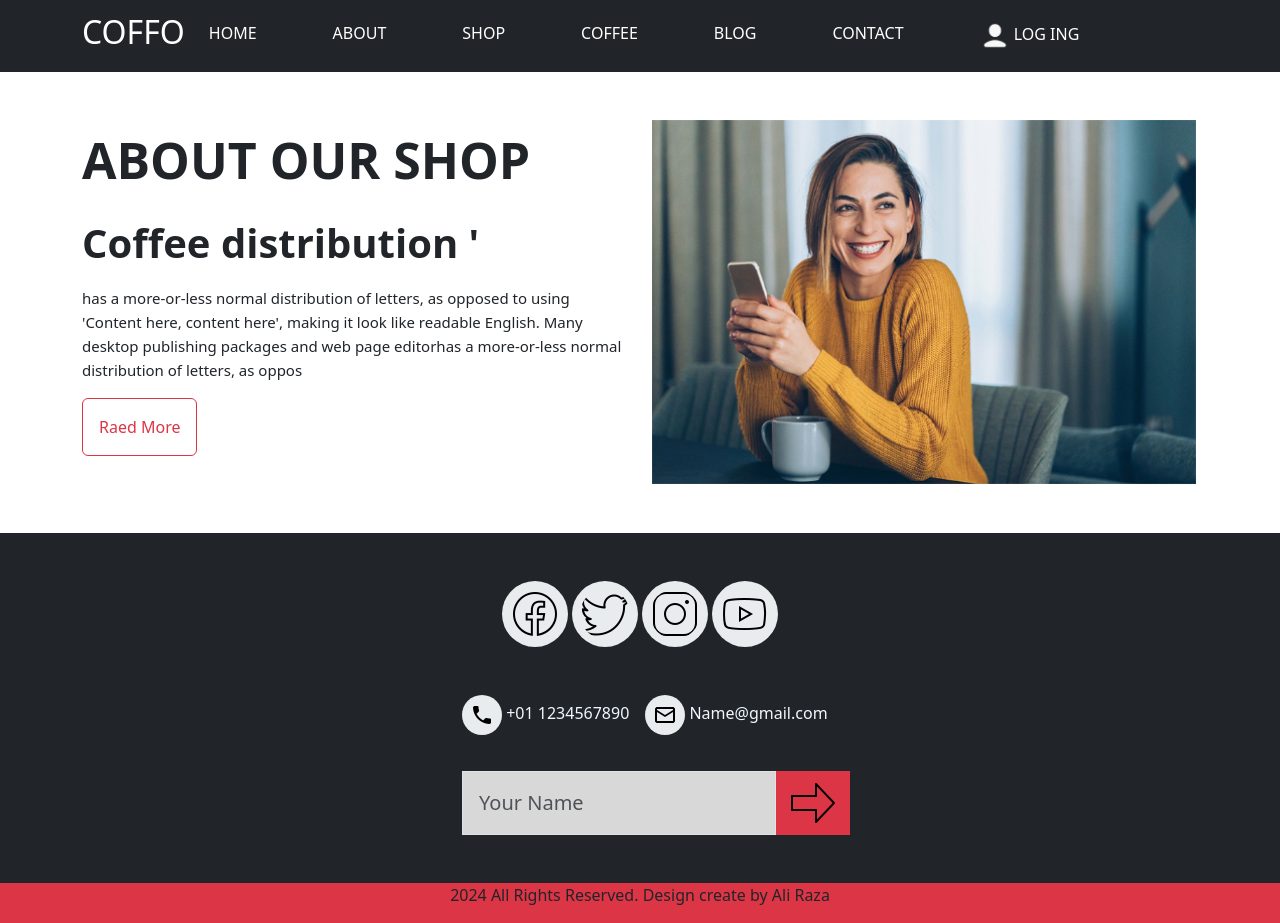
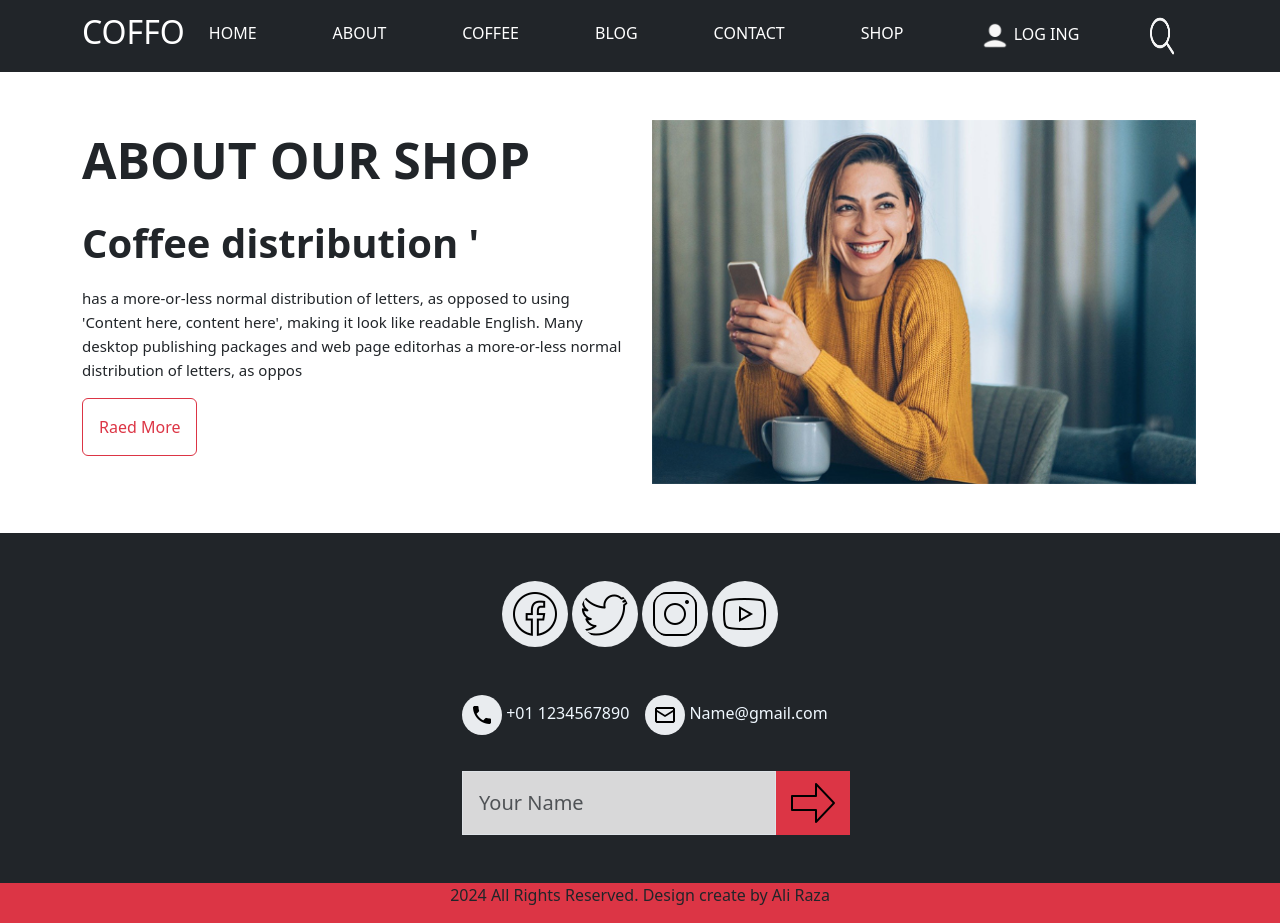
Before and after one commit to AliRaza7411/final-project, a plain HTML site: page about.html in a window 1280 px wide. Drawn offline with Linux system fonts and the light colour scheme.

Commit message:
Update about.html

```diff
--- a/about.html
+++ b/about.html
@@ -25,9 +25,7 @@
               <li class="nav-item">
                 <a class="home nav-link active" aria-current="page" href="#">ABOUT</a>
               </li>
-              <li class="nav-item">
-                <a class=" home nav-link active" aria-current="page" href="#">SHOP</a>
-              </li>
+
               <li class="nav-item">
                 <a class="home nav-link active" href="#">COFFEE</a>
               </li>
@@ -39,12 +37,15 @@
                 <a class=" home nav-link active" aria-disabled="true">CONTACT</a>
               </li>
 
+                <li class="nav-item">
+                <a class=" home nav-link active" aria-current="page" href="#">SHOP</a>
+              </li>
               <li class="nav-item">
                 <a class="home nav-link active  " aria-disabled="true"><img width="30px" class="" src="./images/user.png" alt="">
                   LOG ING</a>
               </li>
 
-              <img width="30px" src="./images./search icon.png" alt="">
+              <img width="30px" src="./images/search icon.png" alt="">
 
 
 
```
